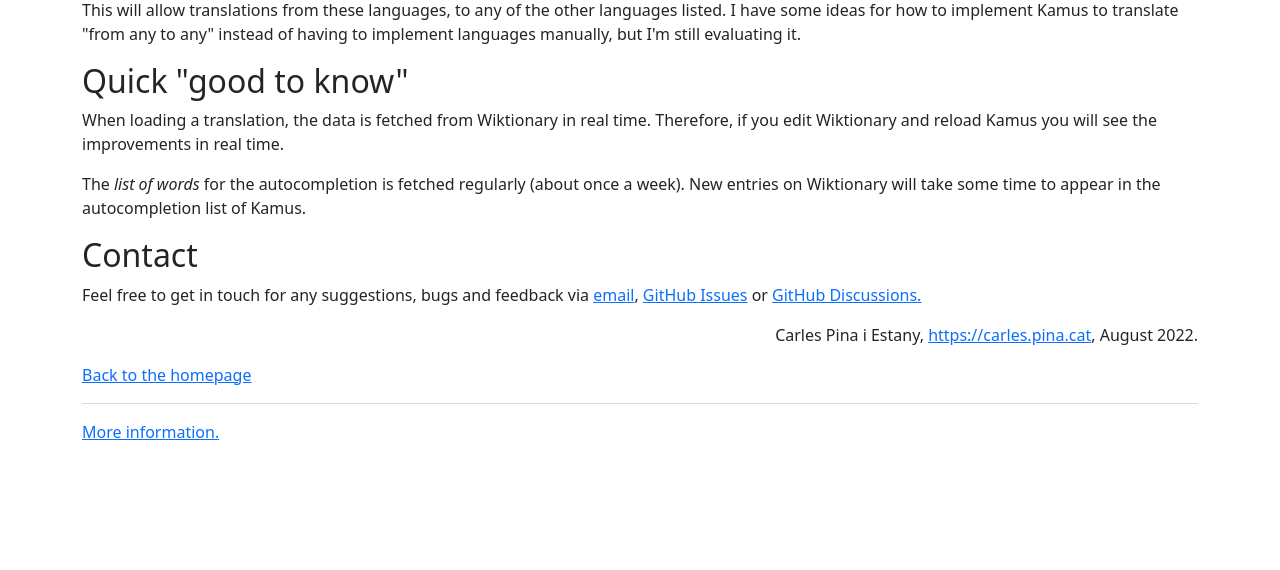
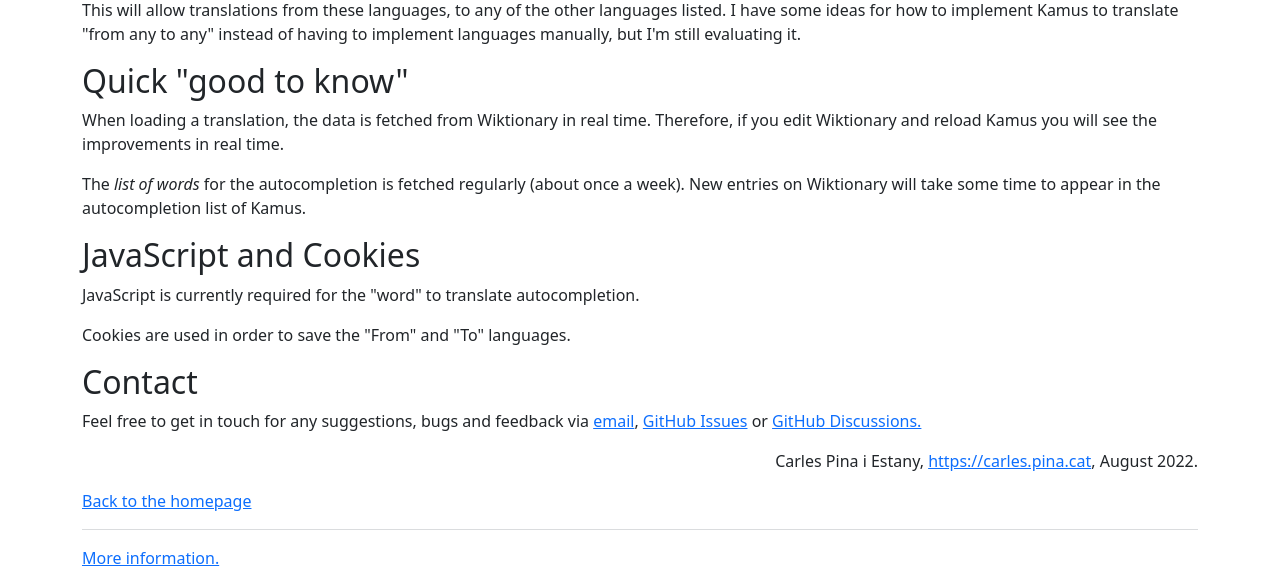
Before and after one commit to cpina/kamus-dictionary, a Django app: template kamus/core/templates/kamus/information.html in a window 1280 px wide. Shown: the part 535-1105 px from the top of the page. Before the commit the page ends 975 px from the top, so only its background shows below. Run offline with Django 4.2, Linux system fonts and the light colour scheme; the template is opened without the code that fills it, so the values that code supplies are empty; some libraries are stand-ins or nearby versions.

Commit message:
Add JavaScript and Cookies text

```diff
--- a/kamus/core/templates/kamus/information.html
+++ b/kamus/core/templates/kamus/information.html
@@ -43,12 +43,20 @@
     </p>
     <h2>Quick "good to know"</h2>
     <p>
-        When loading a translation, the data is fetched from Wiktionary in real time. Therefore, if you edit Wiktionary and reload
+        When loading a translation, the data is fetched from Wiktionary in real time. Therefore, if you edit Wiktionary
+        and reload
         Kamus you will see the improvements in real time.
     </p>
     <p>
         The <em>list of words</em> for the autocompletion is fetched regularly (about once a week). New entries
         on Wiktionary will take some time to appear in the autocompletion list of Kamus.
+    </p>
+    <h2>JavaScript and Cookies</h2>
+    <p>
+        JavaScript is currently required for the "word" to translate autocompletion.
+    </p>
+    <p>
+        Cookies are used in order to save the "From" and "To" languages.
     </p>
     <h2>Contact</h2>
     <p>
```
